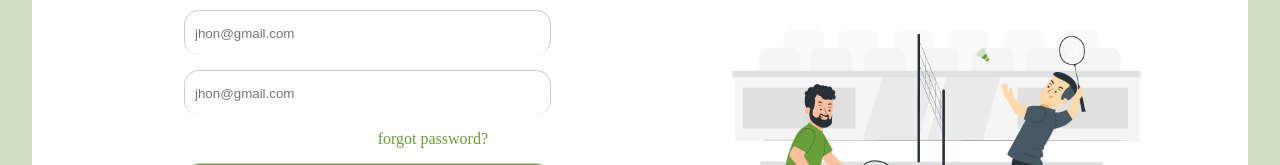
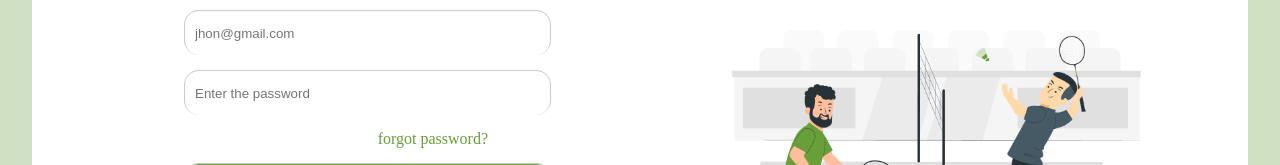
Before and after one commit to Brijithk/Turf_booking, a React (Vite) app in the folder turf_booking/: page /register in a window 1280 px wide. Shown: the part 254-419 px from the top of the page. Built offline with nearby package versions, Linux system fonts and the light colour scheme.

Commit message:
removed all unused lines

```diff
--- a/turf_booking/src/components/homeHeader/homeHeader.tsx
+++ b/turf_booking/src/components/homeHeader/homeHeader.tsx
@@ -1,4 +1,4 @@
-import homeHead from "../../assets/Group6.png"
+// import homeHead from "../../assets/Group6.png"
 import "./homeHeader.css"
 function HomeHeader(){
     return(
--- a/turf_booking/src/pages/otp/otp.css
+++ b/turf_booking/src/pages/otp/otp.css
@@ -189,11 +189,3 @@
     background-color:white;
     /* height: 100%; */
     /* width: 50%; */
-    display: flex;
-    flex:1;
-    justify-content: center;
-    border-radius: 50px
-}
-
-
-} */
--- a/turf_booking/src/pages/register/register.tsx
+++ b/turf_booking/src/pages/register/register.tsx
@@ -30,7 +30,7 @@ function register() {
                     <h1 >Register</h1>
                     <form onSubmit={handleSubmit} className="register-inner-form">
                         <input type="text" name='email' value={regData.email} onChange={handleChange} placeholder="jhon@gmail.com" required></input>
-                        <input type="password" name='password' value={regData.password} onChange={handleChange} placeholder="jhon@gmail.com" required></input>
+                        <input type="password" name='password' value={regData.password} onChange={handleChange} placeholder="Enter the password" required></input>
                         <a className="register-forgot" href="register_page.html">forgot password?</a>
                         <button type="submit">Register</button>
                         <div className="register-register-link">
```
Also changed, not shown: turf_booking/src/components/selectBox/selectBox.tsx (+4 -4 lines), turf_booking/src/pages/home/home.tsx (+4 -4 lines).
